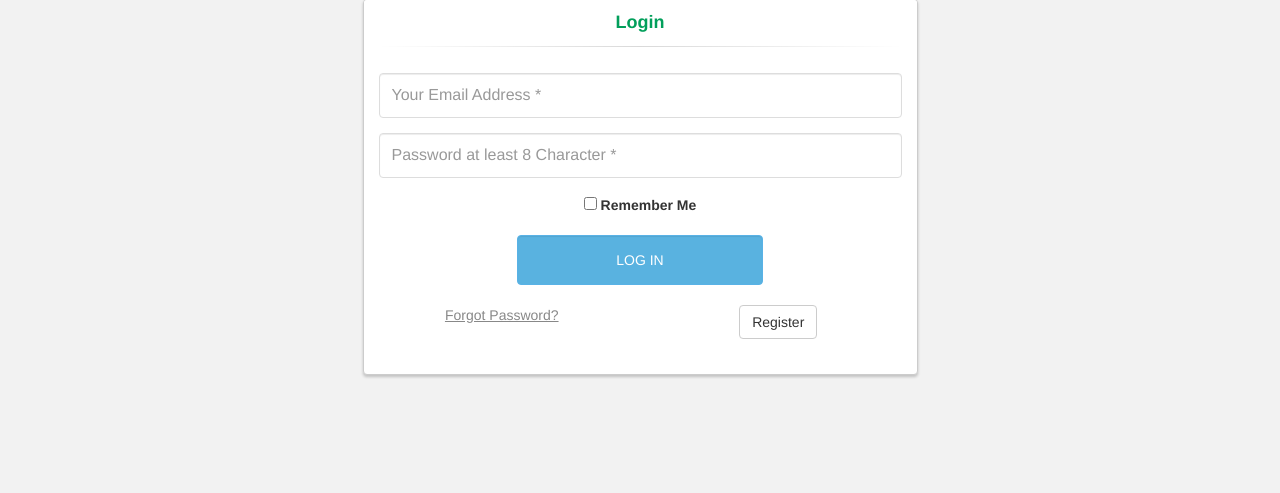
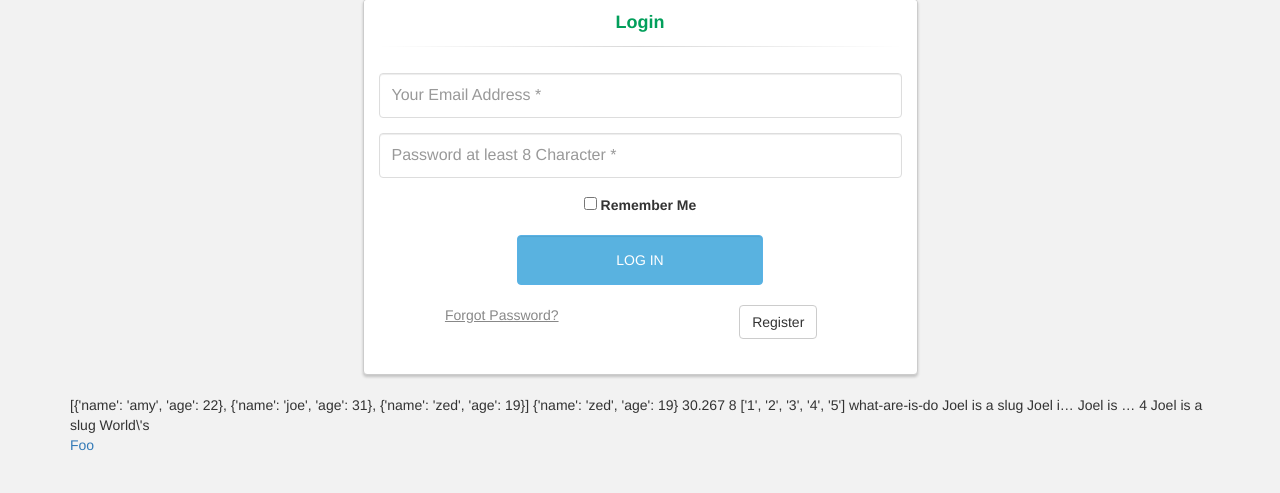
Before and after one commit to multisanjeev/Python-ERP, a Django app: page / in a window 1280 px wide. Shown: the part 91-584 px from the top of the page. Run offline with Django 3.2, Linux system fonts and the light colour scheme; some libraries are stand-ins or nearby versions.

Commit message:
added django core action

```diff
--- a/employee/templates/login.html
+++ b/employee/templates/login.html
@@ -55,4 +55,35 @@
         </div>
     </div>
 </div>
+
+{{ value|dictsort:"name" }}
+
+{{ value|first }}
+{{ 30.26734|floatformat:3 }}
+
+{{ 123456789|get_digit:"2" }}
+{{ 12345|make_list }}
+
+{{ "what are is do"|slugify }}
+
+{{ "<b>Joel</b> <button>is</button> a <span>slug</span>"|striptags }}
+
+{{ "Joel is a slug"|truncatechars:7 }}
+
+{{ "Joel is a slug"|truncatewords:2 }}
+
+{{ "Joel is a slug"|wordcount }}
+
+{{ "Joel is a slug"|wordwrap:5 }}
+
+{% with name="world's" %}
+    {{ name|capfirst|addslashes }}
+{% endwith %}
+
+{% spaceless %}
+    <p>
+        <a href="foo/">Foo</a>
+    </p>
+{% endspaceless %}
+
 {% endblock %}
--- a/employee/views.py
+++ b/employee/views.py
@@ -18,6 +18,11 @@ import json
 
 def login(request):
     loginForm = LoginForm()
+    val = [
+            {'name': 'zed', 'age': 19},
+            {'name': 'amy', 'age': 22},
+            {'name': 'joe', 'age': 31},
+            ]
     if request.method == "POST":
         loginFormData = LoginForm(request.POST)
         if loginFormData.is_valid():
@@ -30,7 +35,7 @@ def login(request):
                 return redirect('/dashboard')
             except Employee.DoesNotExist:
                 messages.error(request, login_error)
-    return render(request, "login.html", {'form': loginForm})
+    return render(request, "login.html", {'form': loginForm, 'value': val})
 
 def register(request):
     if request.method == "POST":
```
Also changed, not shown: db.sqlite3.
